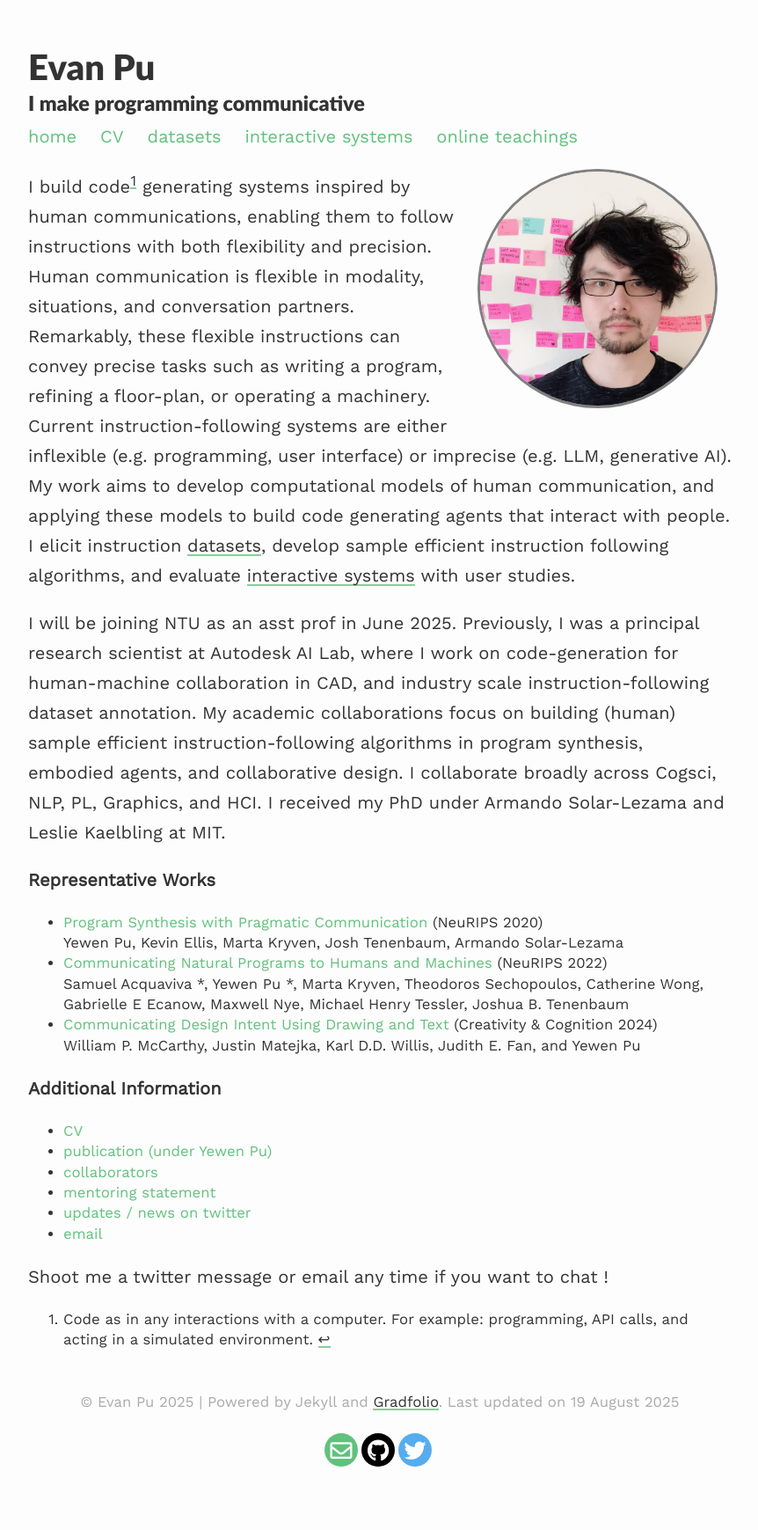
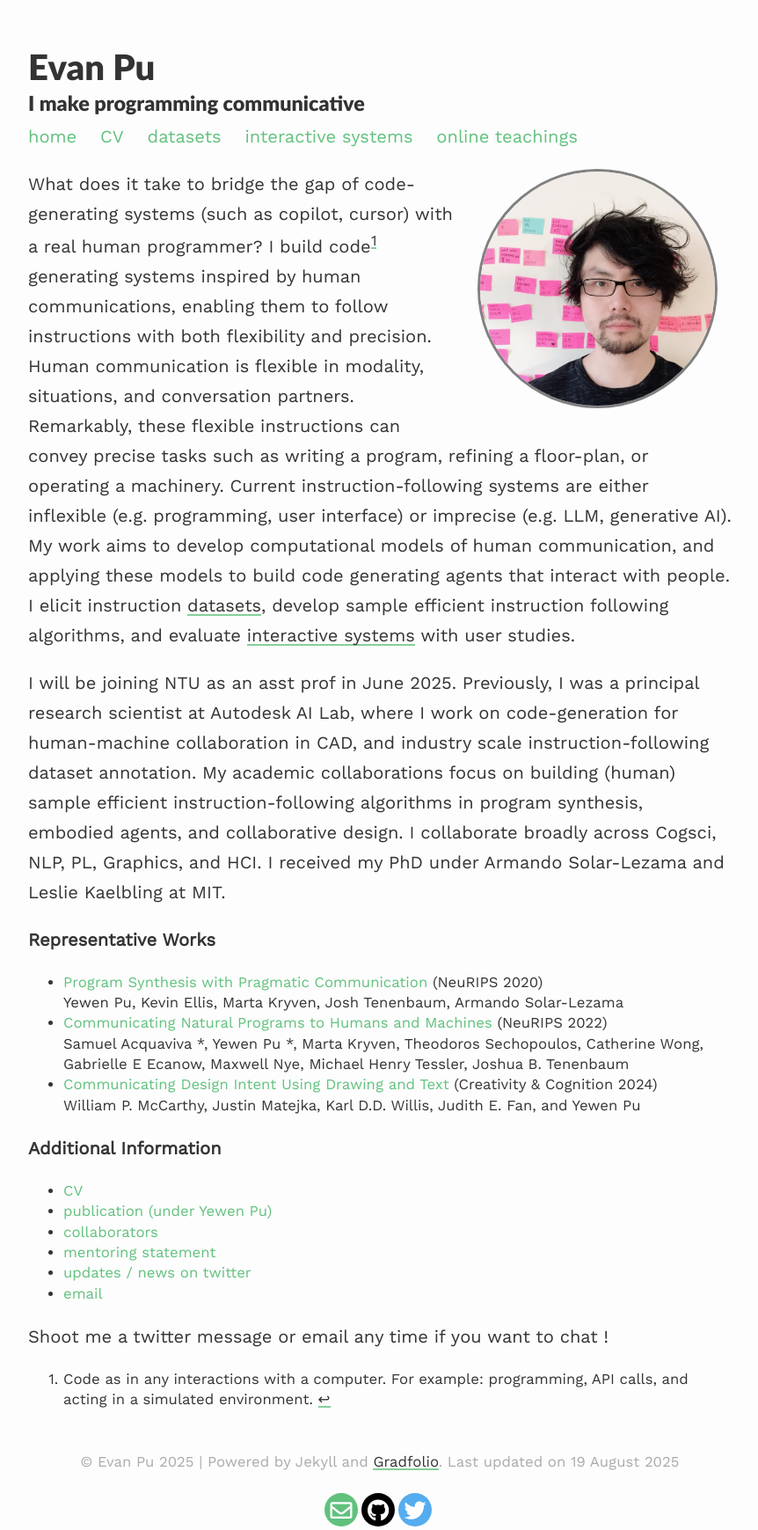
Before and after one commit to evanthebouncy/evanthebouncy.github.io, a Jekyll site: the page built from index.md, in a window 1280 px wide. Shown: the whole page at 88% size, without its empty margins (208-1070 px from the left). Built offline with Jekyll 4.4.1, drawn with Linux system fonts in a browser that asks for light colours; nearby versions of some CDN libraries; before the commit the page ends 1671 px from its top, so only the background shows below that.

Commit message:
Update index.md

```diff
--- a/index.md
+++ b/index.md
@@ -7,7 +7,7 @@ profile:
 published: true
 ---
 
-I build code[^1] generating systems inspired by human communications, enabling them to follow instructions with both flexibility and precision. Human communication is flexible in modality, situations, and conversation partners. Remarkably, these flexible instructions can convey precise tasks such as writing a program, refining a floor-plan, or operating a machinery. Current instruction-following systems are either inflexible (e.g. programming, user interface) or imprecise (e.g. LLM, generative AI). My work aims to develop computational models of human communication, and applying these models to build code generating agents that interact with people.
+What does it take to bridge the gap of code-generating systems (such as copilot, cursor) with a real human programmer? I build code[^1] generating systems inspired by human communications, enabling them to follow instructions with both flexibility and precision. Human communication is flexible in modality, situations, and conversation partners. Remarkably, these flexible instructions can convey precise tasks such as writing a program, refining a floor-plan, or operating a machinery. Current instruction-following systems are either inflexible (e.g. programming, user interface) or imprecise (e.g. LLM, generative AI). My work aims to develop computational models of human communication, and applying these models to build code generating agents that interact with people.
 I elicit instruction [datasets](/datasets/), develop sample efficient instruction following algorithms, and evaluate [interactive systems](/interactive-systems/) with user studies.
 
 I will be joining NTU as an asst prof in June 2025. Previously, I was a principal research scientist at Autodesk AI Lab, where I work on code-generation for human-machine collaboration in CAD, and industry scale instruction-following dataset annotation. My academic collaborations focus on building (human) sample efficient instruction-following algorithms in program synthesis, embodied agents, and collaborative design. I collaborate broadly across Cogsci, NLP, PL, Graphics, and HCI. I received my PhD under Armando Solar-Lezama and Leslie Kaelbling at MIT.
```
